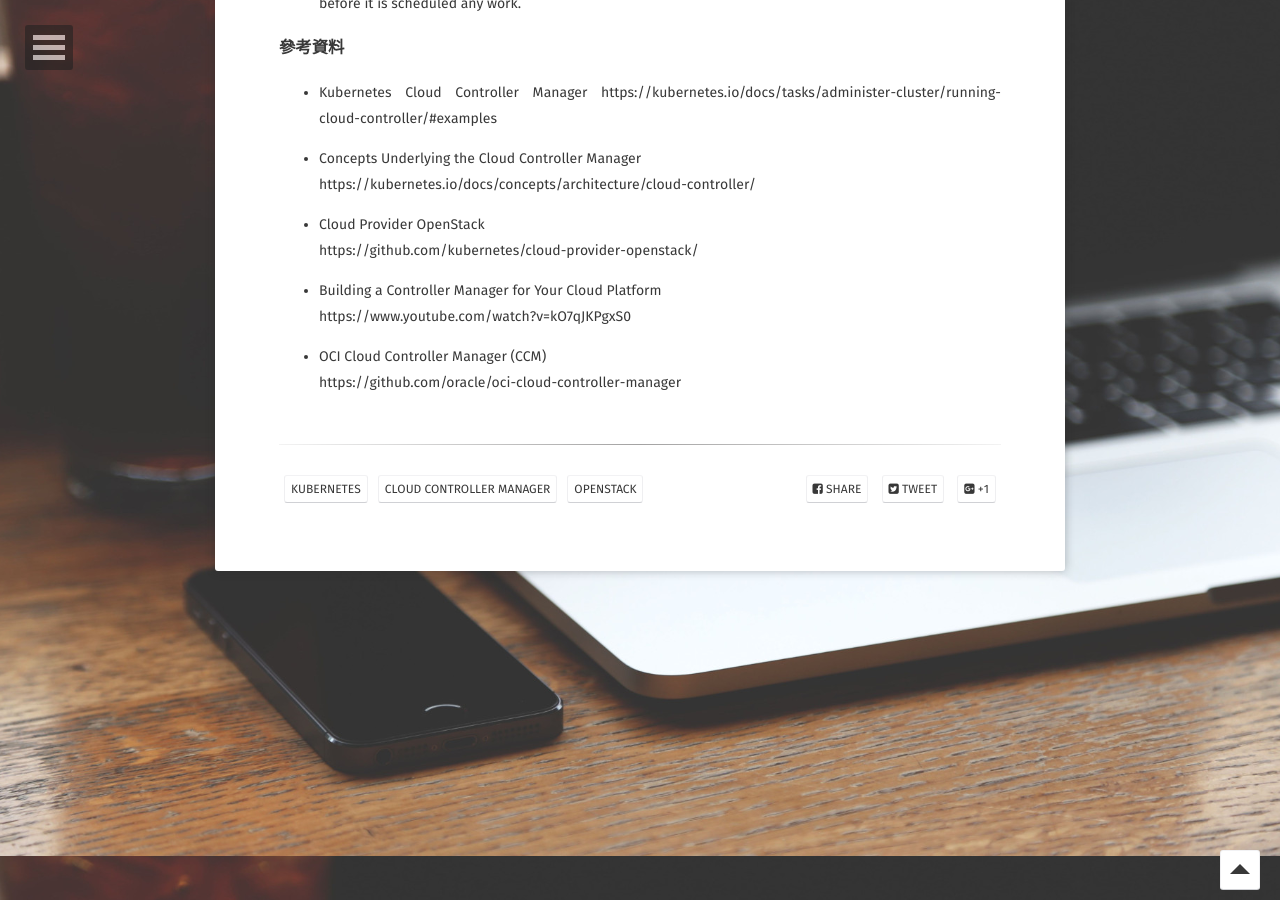
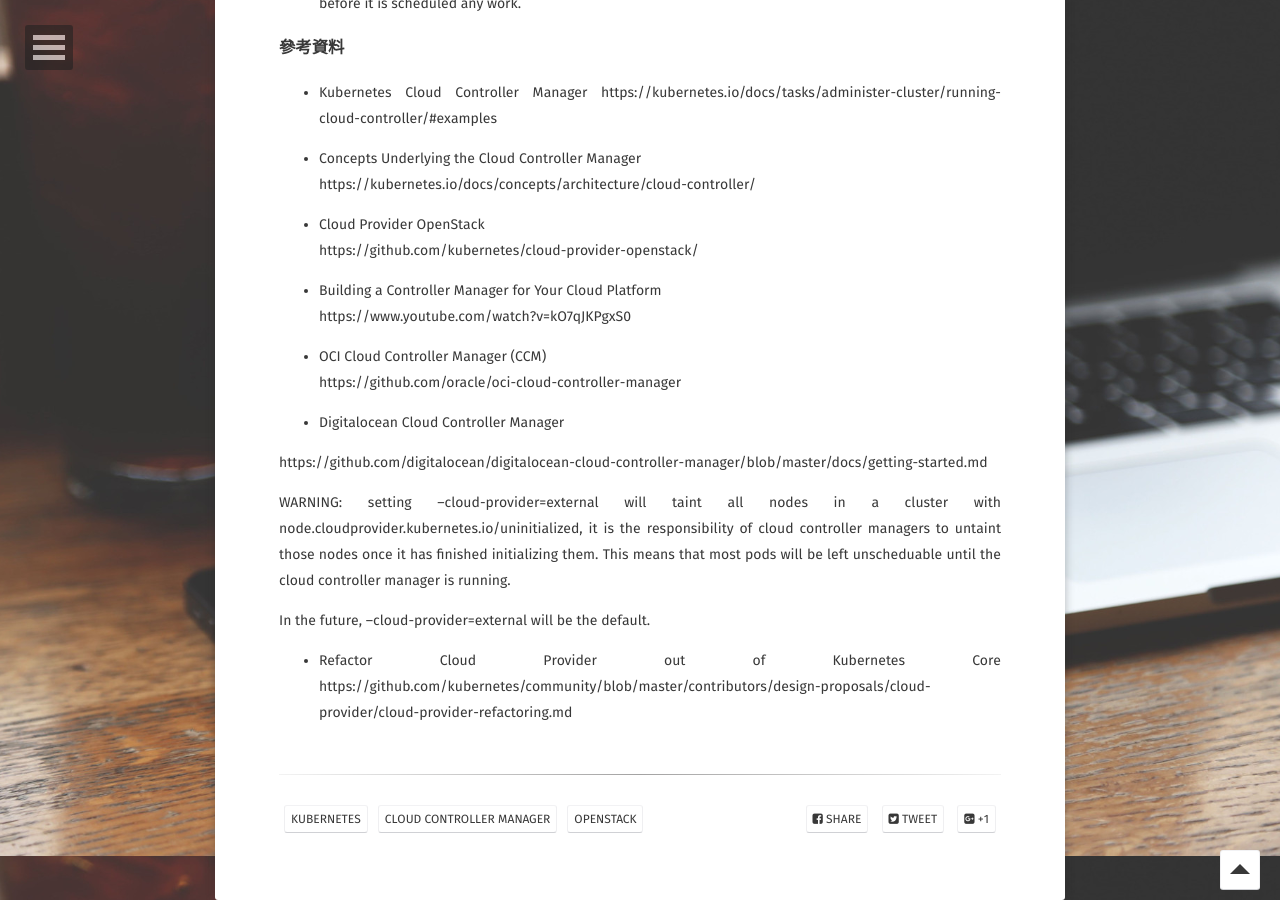
Before and after one commit to kisekitw/kisekitw.github.io, a Jekyll site: the page built from _posts/2019-09-04-Cloud-Controller-Manager copy.md, in a window 1280 px wide and 900 px high, scrolled down 7244 px. Built offline with Jekyll 4.4.1, drawn with Linux system fonts in a browser that asks for light colours; some web fonts are replaced; some of the changed text lies outside the part shown.

```diff
--- a/_posts/2019-09-04-Cloud-Controller-Manager.md
+++ b/_posts/2019-09-04-Cloud-Controller-Manager copy.md
@@ -251,3 +251,14 @@ https://www.youtube.com/watch?v=kO7qJKPgxS0
 
 * OCI Cloud Controller Manager (CCM)
 https://github.com/oracle/oci-cloud-controller-manager
+
+* Digitalocean Cloud Controller Manager
+
+https://github.com/digitalocean/digitalocean-cloud-controller-manager/blob/master/docs/getting-started.md
+
+WARNING: setting --cloud-provider=external will taint all nodes in a cluster with node.cloudprovider.kubernetes.io/uninitialized, it is the responsibility of cloud controller managers to untaint those nodes once it has finished initializing them. This means that most pods will be left unscheduable until the cloud controller manager is running.
+
+In the future, --cloud-provider=external will be the default.
+
+* Refactor Cloud Provider out of Kubernetes Core
+https://github.com/kubernetes/community/blob/master/contributors/design-proposals/cloud-provider/cloud-provider-refactoring.md
```
Also changed, not shown: _posts/2019-09-10-CCM-Implementation.md (added, +48 -0 lines), assets/img/1080910/OpenstackCCMFolder.png (added).
